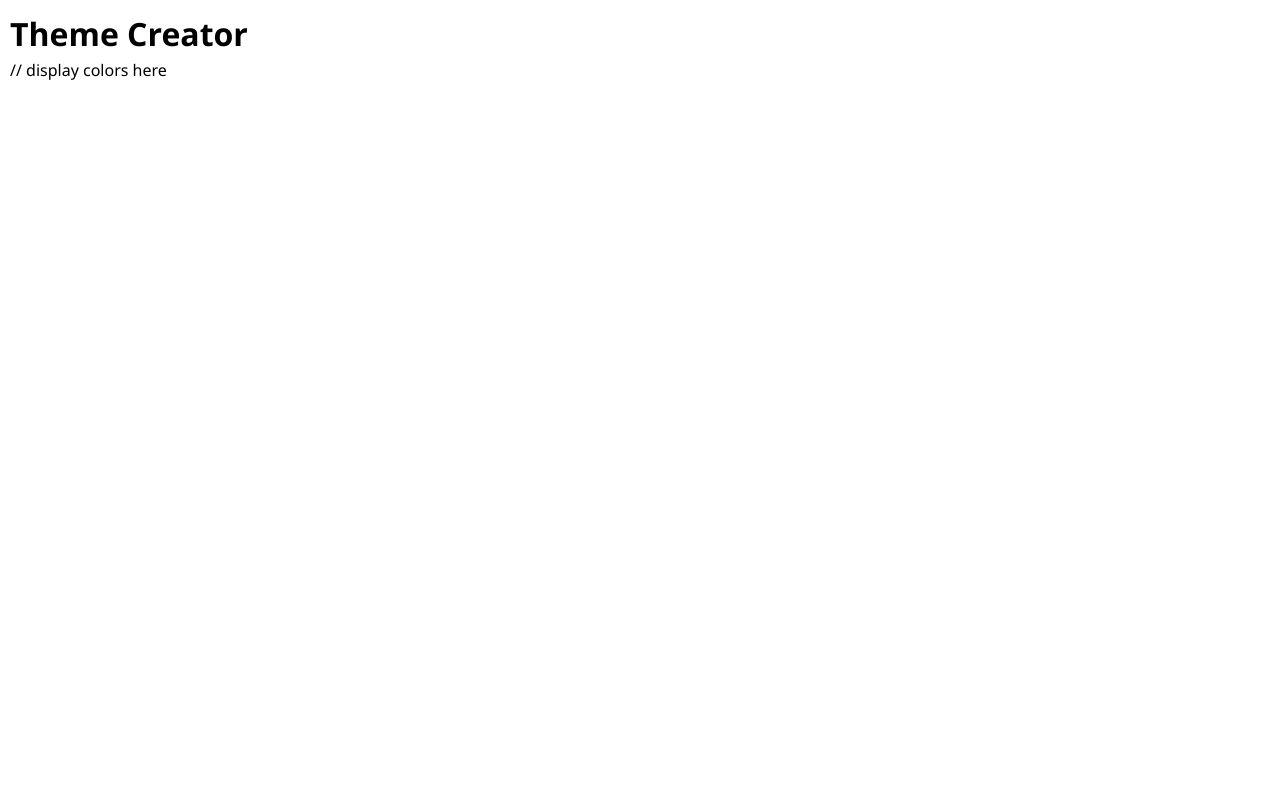
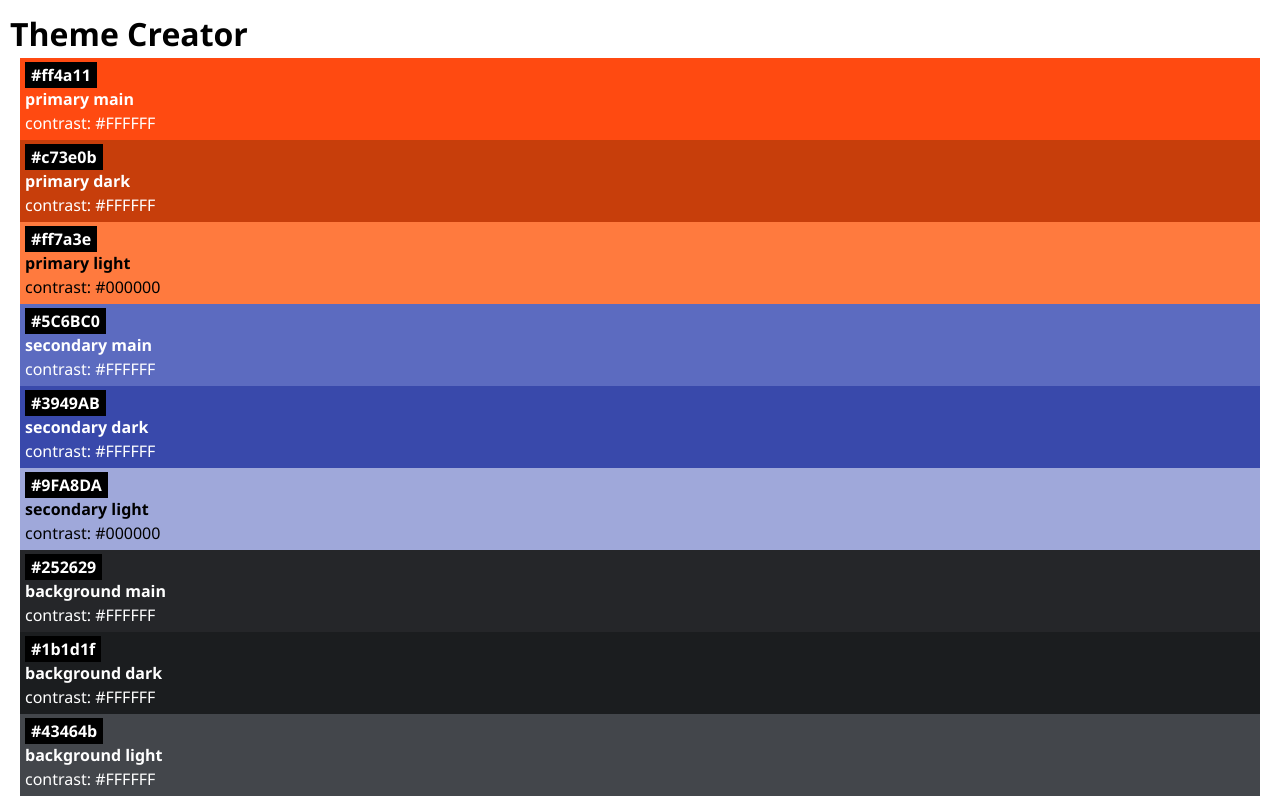
Before and after one commit to miriamRichter94/theme-creator, a React (Vite) app: page / in a window 1280 px wide. Built offline with nearby package versions, Linux system fonts and the light colour scheme.

Commit message:
Displaying the preset color theme cards

```diff
--- a/src/App.jsx
+++ b/src/App.jsx
@@ -6,7 +6,9 @@ function App() {
   return (
     <>
       <h1>Theme Creator</h1>
-      // display colors here
+      {initialColors.map((color) => (
+        <Color key={color.id} color={color} />
+      ))}
     </>
   );
 }
--- a/src/Components/Color/Color.jsx
+++ b/src/Components/Color/Color.jsx
@@ -1,5 +1,19 @@
 import "./Color.css";
 
 export default function Color({ color }) {
-  return null;
+  return (
+    <>
+      <div className="color-card" style={{ backgroundColor: color.hex }}>
+        <p className="color-card-headline">
+          <strong>{color.hex}</strong>
+        </p>
+        <p style={{ color: color.contrastText }}>
+          <strong>{color.role}</strong>
+        </p>
+        <p
+          style={{ color: color.contrastText }}
+        >{`contrast: ${color.contrastText}`}</p>
+      </div>
+    </>
+  );
 }
```
Also changed, not shown: 1 other file (tests, documents, lock files or other folders).
